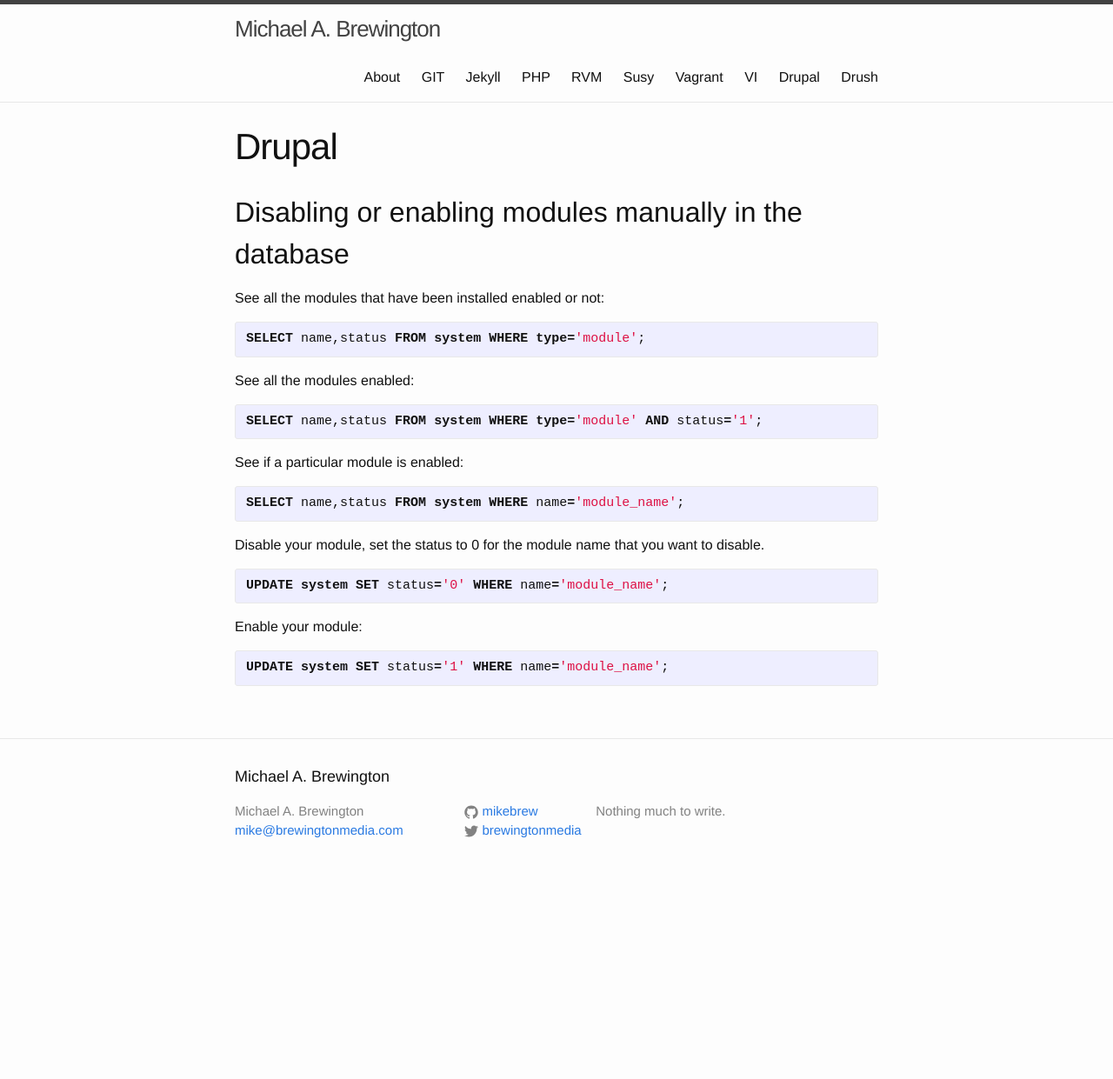
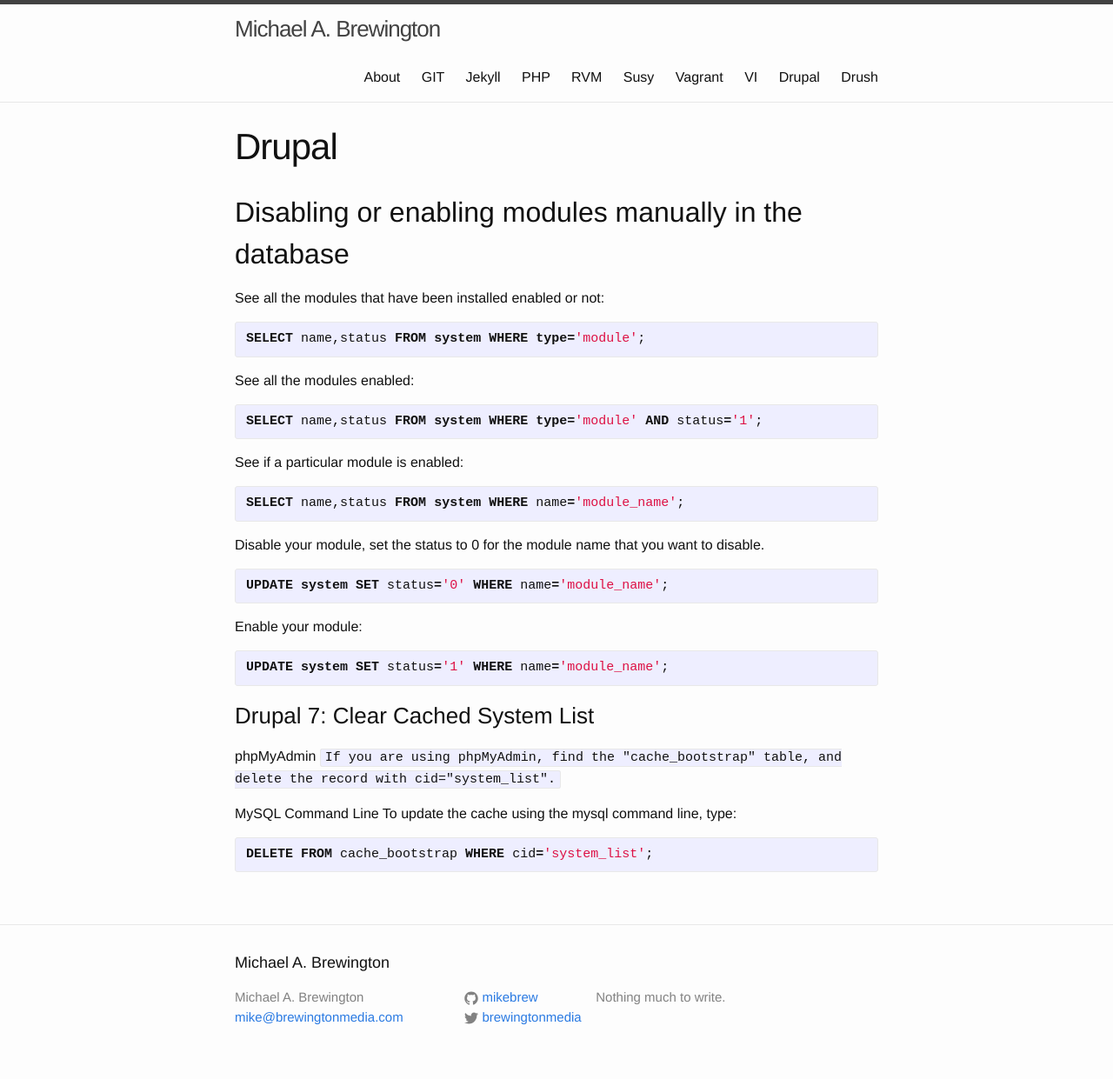
Before and after one commit to mikebrew/mikebrew.github.io, a Jekyll site: the page built from drupal.md, in a window 1280 px wide. Shown: the whole page at 87% size. Built offline with Jekyll 4.4.1, drawn with Linux system fonts in a browser that asks for light colours; before the commit the page ends 1027 px from its top, so only the background shows below that.

Commit message:
updates: drupal

```diff
--- a/drupal.md
+++ b/drupal.md
@@ -30,3 +30,13 @@ Enable your module:
 {% highlight sql %}
 UPDATE system SET status='1' WHERE name='module_name';
 {% endhighlight %}
+
+###Drupal 7: Clear Cached System List
+phpMyAdmin
+`If you are using phpMyAdmin, find the "cache_bootstrap" table, and delete the record with cid="system_list".`
+
+MySQL Command Line
+To update the cache using the mysql command line, type:
+{% highlight sql %}
+DELETE FROM cache_bootstrap WHERE cid='system_list';
+{% endhighlight %}
```
